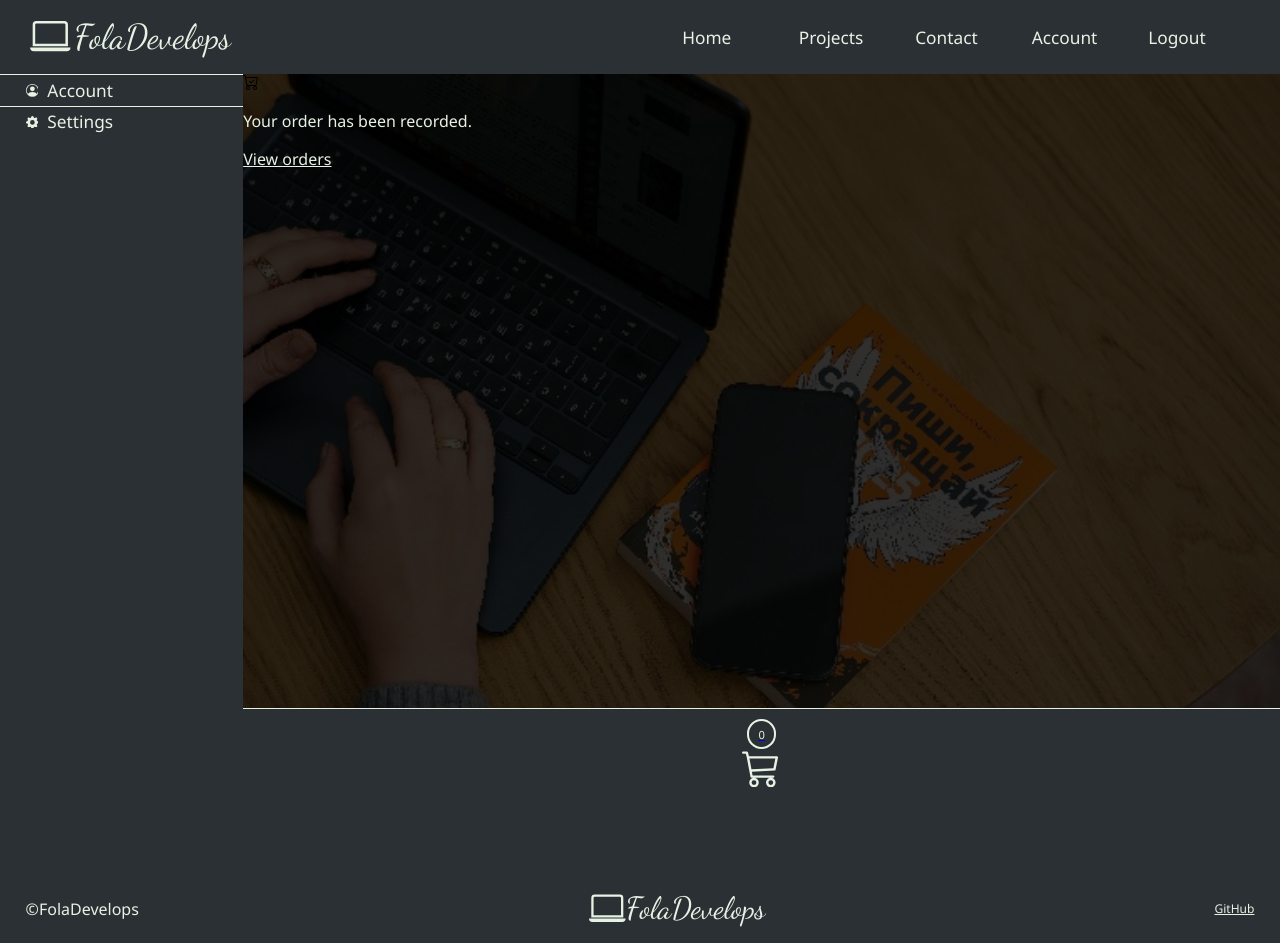
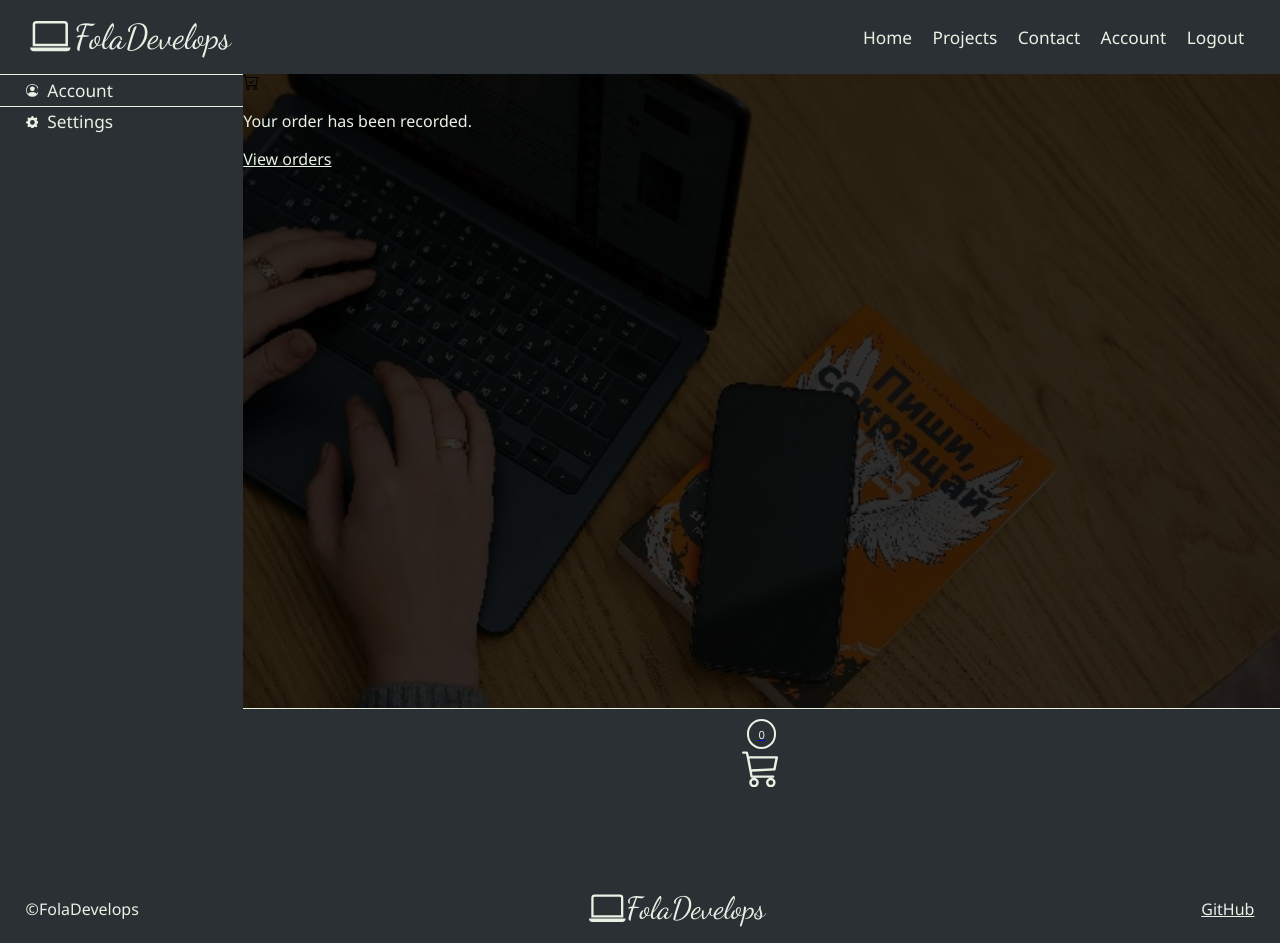
Before and after one commit to folajimiabolade/fola-develops, a Flask app: page /checkout in a window 1280 px wide. Run offline with Flask 3, Linux system fonts and the light colour scheme; the visitor is signed in with stand-in values (Sample User, id 1); data comes from the database, SQL or seed files in the repository; data that the repository does not hold is empty; some libraries are stand-ins or nearby versions; some web fonts are replaced.

Commit message:
fix navigation container for landscape mode

```diff
--- a/static/css/style.css
+++ b/static/css/style.css
@@ -2026,7 +2026,7 @@ div.quantity-buttons.hidden {
         display: flex;
         width: 100vw;
         justify-content: space-between;
-        gap: 7vw;
+        gap: 40vw;
         height: auto;
     }
 
@@ -2326,7 +2326,7 @@ div.quantity-buttons.hidden {
 
     a.footer-link {
         margin-right: 2vw;
-        font-size: 0.94vw;
+        font-size: 1.25vw;
         min-width: 5vw;
         text-align: end;
         display: flex;
--- a/templates/checkout.html
+++ b/templates/checkout.html
@@ -13,7 +13,7 @@
             <path d="M.5 1a.5.5 0 0 0 0 1h1.11l.401 1.607 1.498 7.985A.5.5 0 0 0 4 12h1a2 2 0 1 0 0 4 2 2 0 0 0 0-4h7a2 2 0 1 0 0 4 2 2 0 0 0 0-4h1a.5.5 0 0 0 .491-.408l1.5-8A.5.5 0 0 0 14.5 3H2.89l-.405-1.621A.5.5 0 0 0 2 1zm3.915 10L3.102 4h10.796l-1.313 7zM6 14a1 1 0 1 1-2 0 1 1 0 0 1 2 0m7 0a1 1 0 1 1-2 0 1 1 0 0 1 2 0"/>
         </svg>
         <p class="text checkout-text">Your order has been recorded.</p>
-        <a class="text checkout-link" href="#">View orders</a>
+        <a class="text checkout-link" href="{{ url_for('orders') }}">View orders</a>
 
         <a class="cart-holder" href="{{ url_for('cart') }}">
             <div class="item-count">
```
